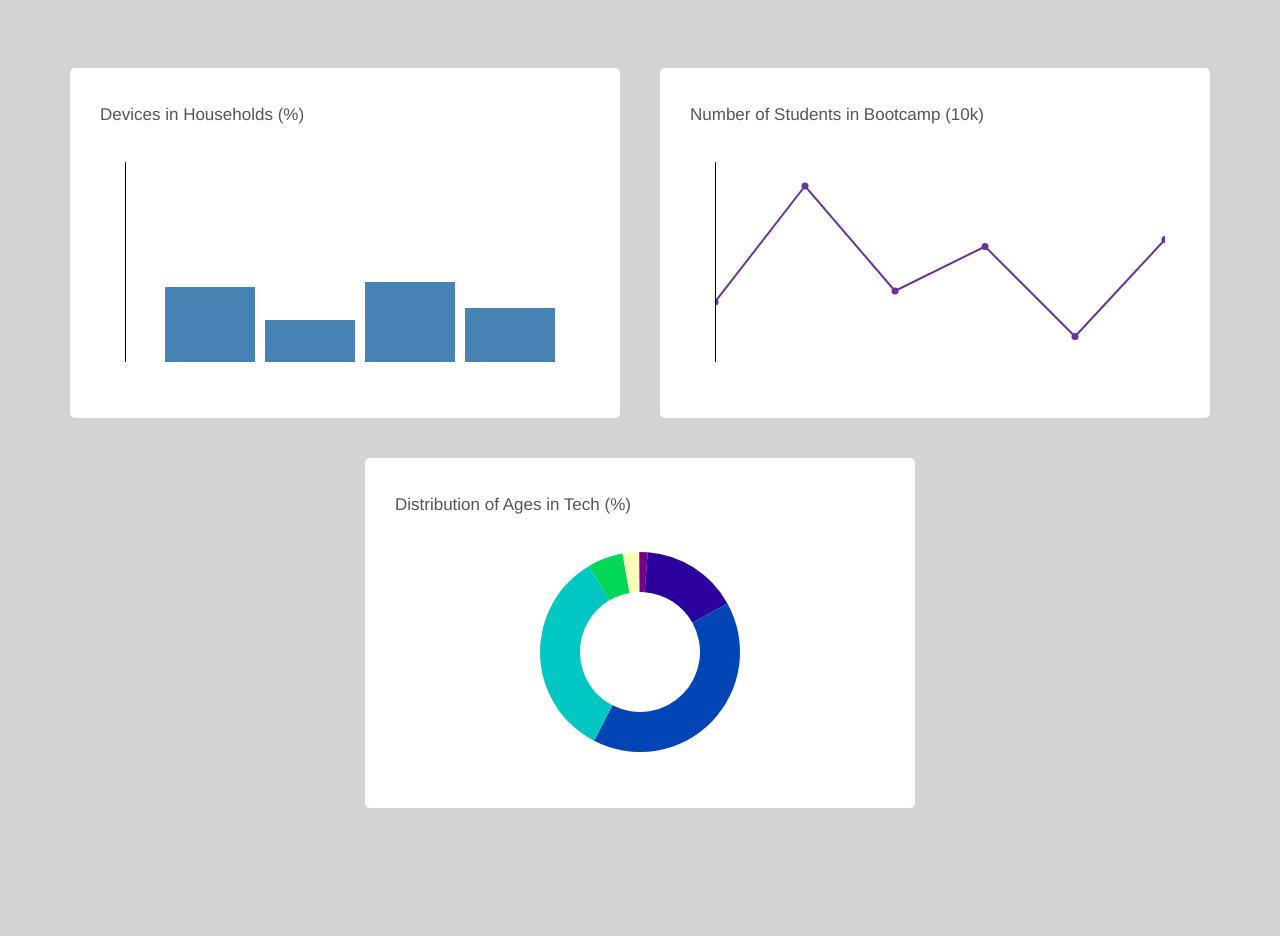
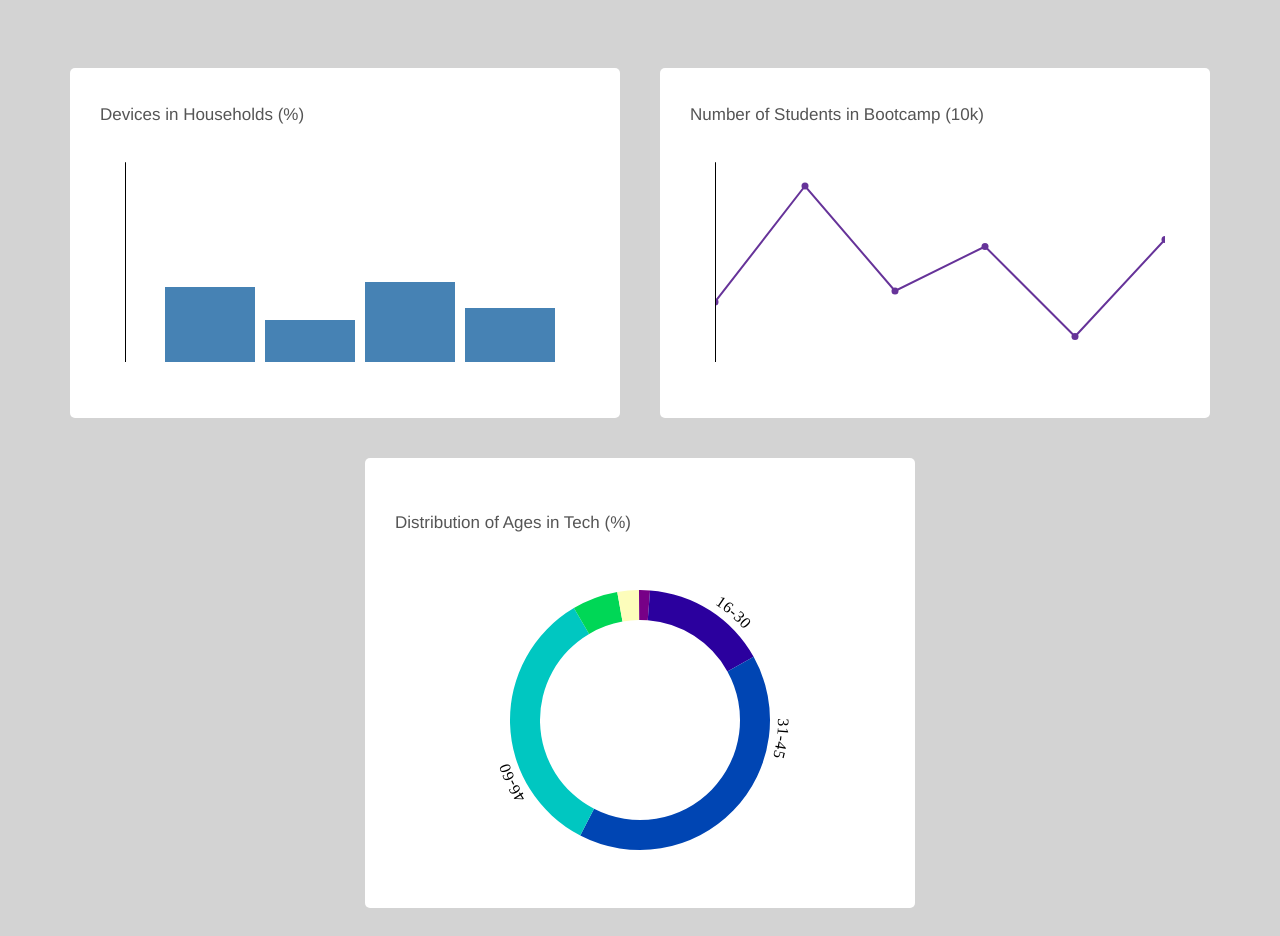
Before and after one commit to ashleighc207/basic-d3-dashboard, a plain HTML site: page index.html in a window 1280 px wide. Before the commit the page ends 836 px from the top, so only its background shows below. Drawn offline with nearby package versions, Linux system fonts and the light colour scheme.

Commit message:
Get text to appear on donut chart

```diff
--- a/index.js
+++ b/index.js
@@ -172,9 +172,9 @@ createDonutChart = () => {
       }];
 
     let width = 450;
-    let height = 200;
+    let height = 300;
     let radius = Math.min(width, height)/2;
-    let thickness = 40;
+    let thickness = 50;
 
     let donutChart = d3.select(".donut-chart-card")
         .append("svg")
@@ -190,30 +190,37 @@ createDonutChart = () => {
         .range(["#770087" , "#2b009e" , "#0045b3", "#00c7c1", "#00d756", "#fdfdbb"]);
 
     let arc = d3.arc()
-        .outerRadius(radius)
+        .outerRadius(radius - 20)
         .innerRadius(radius - thickness);
 
     let donut = d3.pie()
         .value(function(d) { return d.percentage; })
         .sort(null);
 
+
     let donutPath = group.selectAll("path")
         .data(donut(donutData))
         .enter()
         .append("path")
         .attr("d", arc)
+        .attr("id", function(d,i) { return "path" + i; })
         .attr('fill', function(d, i) {
             return color(d.data.age);
           });
 
-    donutPath.append("text")
-        .attr("class", "name-text")
-        .attr("fill", "black")
-        .attr("font-size", 10)
+    let text = group.selectAll(".label-text")
+        .data(donut(donutData))
+        .enter()
+        .append("text")
+        .attr("dy", "-.5em")
+        .attr("dx", "4em")
+        .append("textPath")
+        .attr("xlink:href", function(d,i){return "#path" + i;})
         .text(function(d, i) {
+            if(d.data.percentage > 0.1) {
             return d.data.age;
+        }
           })
-        .attr('text-anchor', 'middle');
 
 }
 
--- a/styles.css
+++ b/styles.css
@@ -26,6 +26,13 @@ body {
   margin: 20px;
 }
 
+.donut-chart-card {
+  height: 450px;
+  justify-content: center;
+}
+
+
+
 .text {
   font-family: helvetica;
   color: #555555;
```
